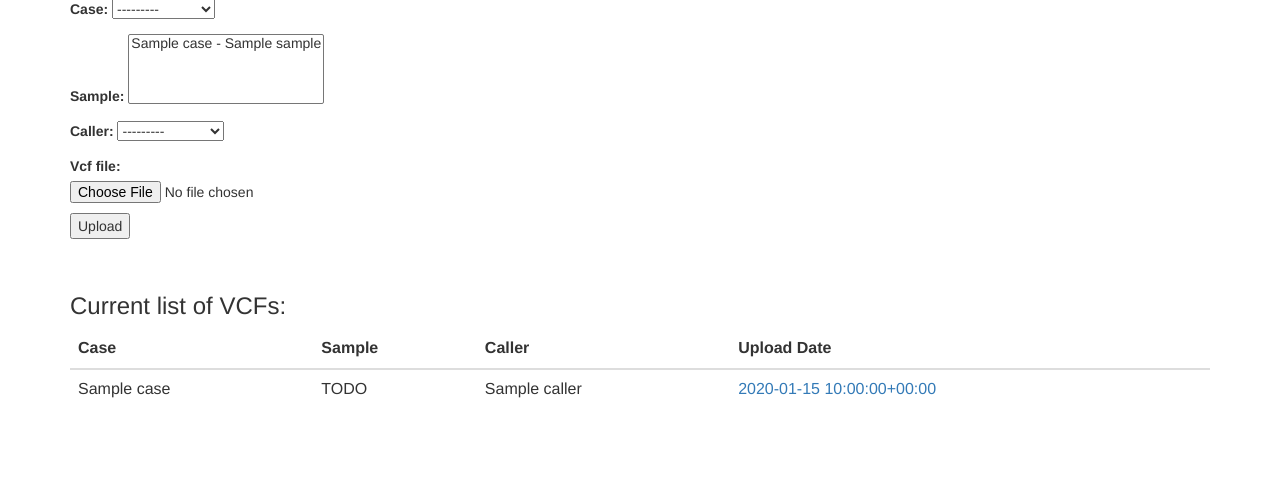
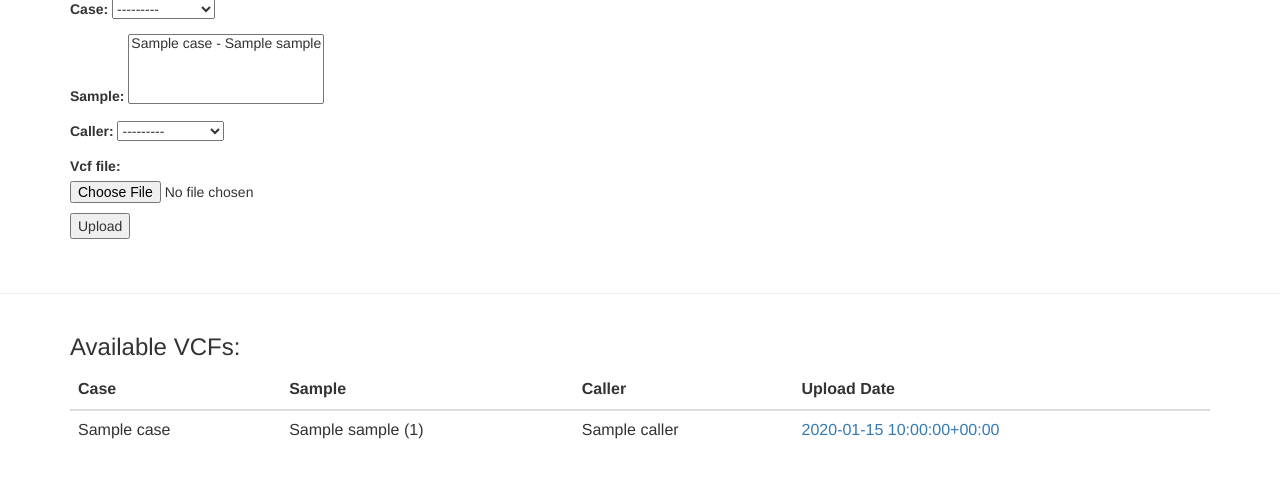
Before and after one commit to jgrundstad/Variant_Report_Viewer, a Django app: template igsb_vcf/viewer/templates/viewer/upload_vcf.html in a window 1280 px wide. Shown: the part 155-633 px from the top of the page. Run offline with Django 3.2, Linux system fonts and the light colour scheme; the template is opened without the code that fills it: values that come from a table or form of the project are taken from there, others are empty; tables that the repository leaves empty hold one stand-in row (values such as "Sample post"); parts of the project's set-up code (start-up, migrations or seed data) failed here and were passed over; some libraries are stand-ins or nearby versions.

Commit message:
added bnids to list of avail vcf files

```diff
--- a/igsb_vcf/viewer/models.py
+++ b/igsb_vcf/viewer/models.py
@@ -33,6 +33,6 @@ class Vcf(models.Model):
 
 class Bnid(models.Model):
   bnid = models.CharField(max_length=12, verbose_name='Bionimbus ID')
-  sample = models.ForeignKey(Sample)
+  sample = models.ForeignKey(Sample, related_name="bnid_sample")
   def __str__(self):
     return self.bnid
--- a/igsb_vcf/viewer/templates/viewer/new_bionimbus_id.html
+++ b/igsb_vcf/viewer/templates/viewer/new_bionimbus_id.html
@@ -11,8 +11,9 @@
 	</form>
 	<br>
 </div>
+<hr>
 <div class="container" style="text-align: 'center'">
-	<h3>Current list of Bnids:</h3></lh>
+	<h3>Available Bnids:</h3></lh>
 	<table class="table table-hover">
 		<tr><th>Case</th><th>Sample</th><th>BionimbusID</th></td>
 		{% for b in bnids %}
--- a/igsb_vcf/viewer/templates/viewer/new_case.html
+++ b/igsb_vcf/viewer/templates/viewer/new_case.html
@@ -11,8 +11,9 @@
 	</form>
 	<br>
 </div>
+<hr>
 <div class="container" style="text-align: 'center'">
-	<h3>Current list of Cases:</h3></lh>
+	<h3>Available Cases:</h3></lh>
 	<table class="table table-hover">
 	{% for c in cases %}
 	<tr><td>{{c}}</td></tr>
--- a/igsb_vcf/viewer/templates/viewer/new_sample.html
+++ b/igsb_vcf/viewer/templates/viewer/new_sample.html
@@ -11,8 +11,9 @@
 	</form>
 	<br>
 </div>
+<hr>
 <div class="container" style="text-align: 'center'">
-	<h3>Current list of Samples:</h3>
+	<h3>Available Samples:</h3>
 	<table class="table table-hover">
 		<tr><th>Case</th><th>Sample</th></tr>
 		{% for s in samples %}
--- a/igsb_vcf/viewer/templates/viewer/upload_vcf.html
+++ b/igsb_vcf/viewer/templates/viewer/upload_vcf.html
@@ -11,15 +11,26 @@
 	</form>
 	<br>
 </div>
+<hr>
 <div id="the_rest" class="container" style="text-align: 'center';">
-	<h3>Current list of VCFs:</h3>
+	<h3>Available VCFs:</h3>
 	<table id="available" class="table table-hover tablesorter">
 		<thead>
 			<tr><th>Case</th><th>Sample</th><th>Caller</th><th>Upload Date</th></tr>
 		</thead>
 		<tbody>
 			{% for v in vcfs %}
-			<tr><td>{{v.case}}</td><td>TODO</td><td>{{v.caller}}</td><td><a href=/viewer/files/{{v.vcf_file}}>{{v}}</a></td></tr>
+			<tr>
+				<td>{{v.case}}</td>
+				<td>{% for s in v.sample.all %}
+						{% for b in s.bnid_sample.all %}
+							{{s.name}} ({{b}})<br>
+						{%endfor%}
+					{%endfor%}
+				</td>
+				<td>{{v.caller}}</td>
+				<td><a href=/viewer/files/{{v.vcf_file}}>{{v}}</a></td>
+			</tr>
 			{% endfor %}
 		</tbody>
 	</table>
```
